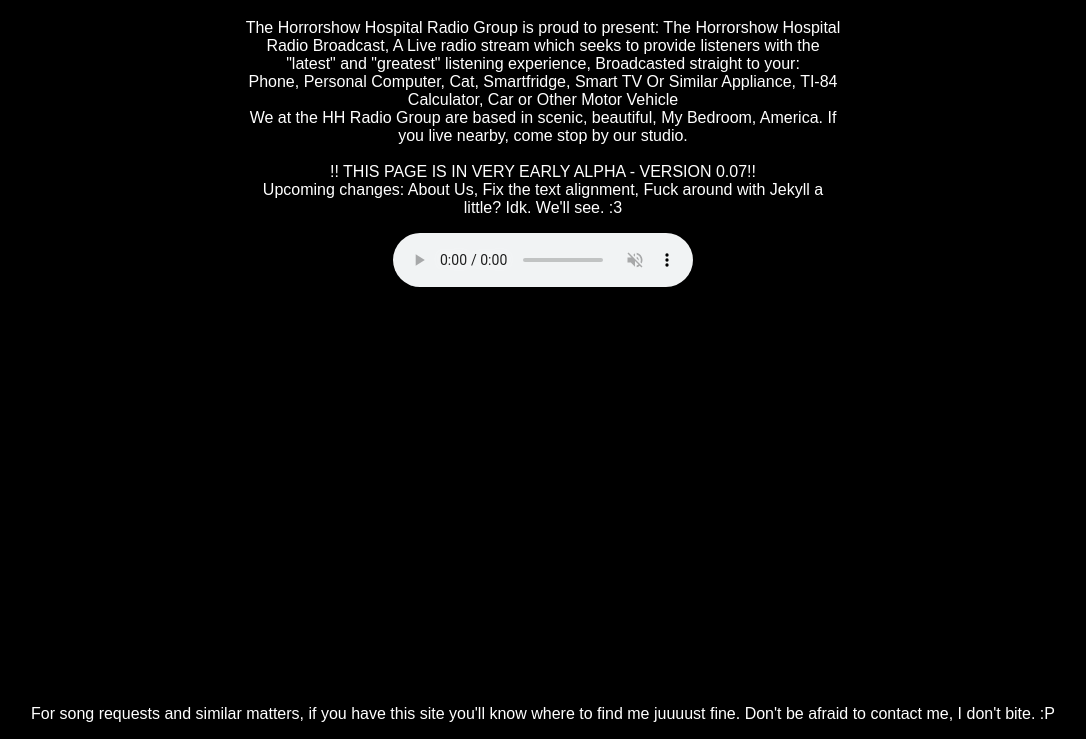
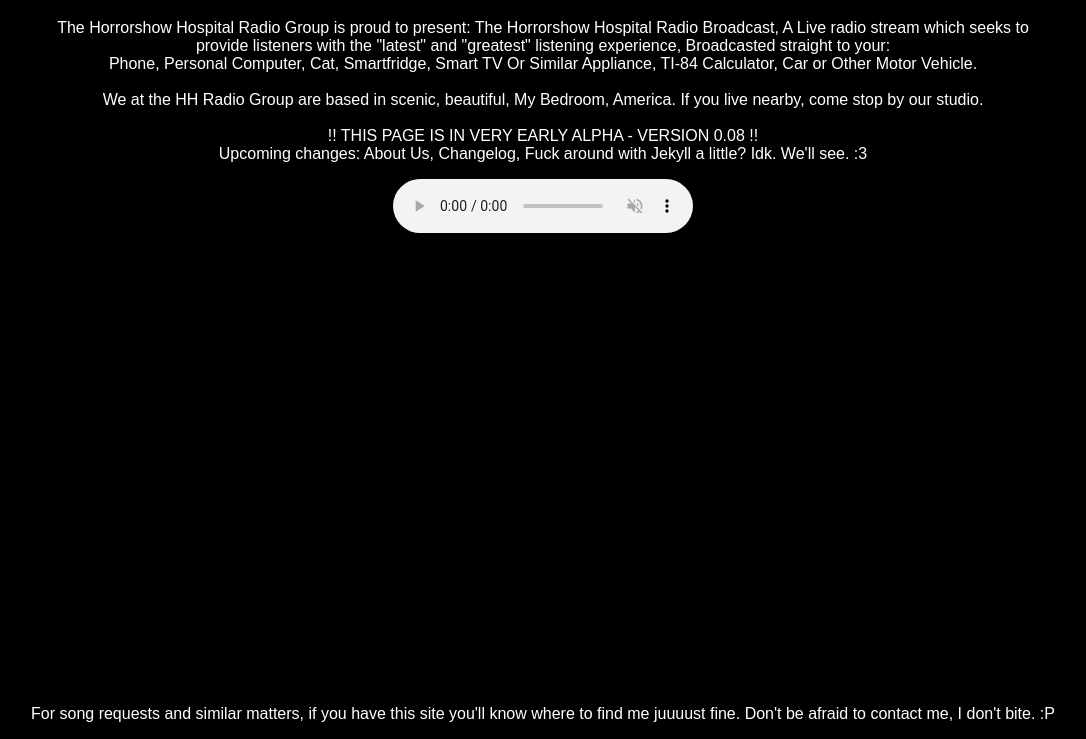
Before and after one commit to HorrorshowHospitalRadio/HorrorshowHospitalRadio.github.io, a plain HTML site: page index.html in a window 1280 px wide. Shown: the part 61-800 px from the top of the page, without its empty margins (97-1183 px from the left). Drawn offline with Linux system fonts and the light colour scheme.

Commit message:
Update index.html

```diff
--- a/index.html
+++ b/index.html
@@ -13,7 +13,6 @@ div {
    overflow-wrap: break-word;
    width: 1000px;
    margin: 0px auto;
-   width:600px;
 }
 body {
 	background-color: black;
@@ -31,11 +30,12 @@ div {
 <div>
 	<h1 style=" text:align: center;">Horrorshow Hospital Radio Broadcast</h1>
 	<p style=" text:align: center;">The Horrorshow Hospital Radio Group is proud to present: The Horrorshow Hospital Radio Broadcast, A Live radio stream which seeks to provide listeners with the "latest" and "greatest" listening experience, Broadcasted straight to your:
-	<br> Phone, Personal Computer, Cat, Smartfridge, Smart TV Or Similar Appliance, TI-84 Calculator, Car or Other Motor Vehicle
+	<br> Phone, Personal Computer, Cat, Smartfridge, Smart TV Or Similar Appliance, TI-84 Calculator, Car or Other Motor Vehicle.
+	<br>
 	<br> We at the HH Radio Group are based in scenic, beautiful, My Bedroom, America. If you live nearby, come stop by our studio.
 	<br>
-    <br>!! THIS PAGE IS IN VERY EARLY ALPHA - VERSION 0.07!!
-	<br>Upcoming changes: About Us, Fix the text alignment, Fuck around with Jekyll a little? Idk. We'll see. :3</p>
+    <br>!! THIS PAGE IS IN VERY EARLY ALPHA - VERSION 0.08 !!
+	<br>Upcoming changes: About Us, Changelog, Fuck around with Jekyll a little? Idk. We'll see. :3</p>
 	<p style=" position: absolute; bottom: 0; left: 0; width: 100%; text-align: center;">For song requests and similar matters, if you have this site you'll know where to find me juuuust fine. Don't be afraid to contact me, I don't bite. :P</p>
 </div>
 <audio src="http://172.223.83.42:8000/live" autoplay="false" muted="false" controls="true" volume="0.5" style="margin: 0 auto; display: block;"></audio>
```
